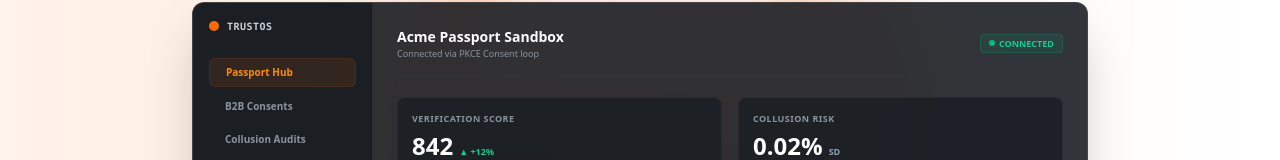
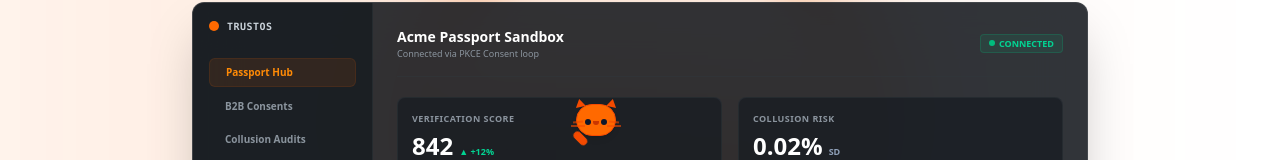
Before and after one commit to Sujoymoulick/Crifolayer-Docs, a React (Vite) app: page / in a window 1280 px wide. Shown: the part 640-800 px from the top of the page. Built offline with nearby package versions, Linux system fonts and the light colour scheme.

Commit message:
feat: add interactive screen pet mascot (cute orange cat) wandering across the website

```diff
--- a/src/App.tsx
+++ b/src/App.tsx
@@ -83,6 +83,88 @@
 
   const searchInputRef = useRef<HTMLInputElement>(null);
   const searchResultsRef = useRef<HTMLDivElement>(null);
+
+  // Screen Pet Mascot State
+  const [pet, setPet] = useState<{
+    x: number;
+    action: 'idle' | 'walking' | 'sleeping' | 'talking';
+    direction: 'left' | 'right';
+    bubbleText: string;
+  }>({
+    x: 45,
+    action: 'idle',
+    direction: 'right',
+    bubbleText: ''
+  });
+
+  // Pet movement AI state machine
+  useEffect(() => {
+    const actionTimer = setInterval(() => {
+      setPet(prev => {
+        if (prev.action === 'talking') return prev; // Do not interrupt speech
+
+        const rand = Math.random();
+        if (rand < 0.4) {
+          // Walk to a new random percentage (5% to 85%)
+          const newX = Math.floor(Math.random() * 80) + 5;
+          const direction = newX > prev.x ? 'right' : 'left';
+          return {
+            ...prev,
+            x: newX,
+            action: 'walking',
+            direction
+          };
+        } else if (rand < 0.7) {
+          return {
+            ...prev,
+            action: 'sleeping'
+          };
+        } else {
+          return {
+            ...prev,
+            action: 'idle'
+          };
+        }
+      });
+    }, 8000);
+
+    return () => clearInterval(actionTimer);
+  }, []);
+
+  // Return walking to idle after transition
+  useEffect(() => {
+    if (pet.action === 'walking') {
+      const timer = setTimeout(() => {
+        setPet(prev => prev.action === 'walking' ? { ...prev, action: 'idle' } : prev);
+      }, 3000);
+      return () => clearTimeout(timer);
+    }
+  }, [pet.action, pet.x]);
+
+  const handlePetClick = () => {
+    const petTalks = [
+      "Security is cat-tastic! 🐾",
+      "Have you checked the B2B OAuth PKCE flow? 🔐",
+      "Remember to salt your compliance hashes! 🧂",
+      "Need help? Press ⌘+K to search! 🔍",
+      "Looking good in orange! 🍊",
+      "My reputation score is 1000/1000! 📈",
+      "Neo4j is great for mapping trust networks! 🕸️",
+      "GDPR Right to Erasure is fully compliant! 🛡️",
+      "Let's protect some gateways! 🛡️"
+    ];
+    const randomSpeech = petTalks[Math.floor(Math.random() * petTalks.length)];
+    setPet(prev => ({
+      ...prev,
+      action: 'talking',
+      bubbleText: randomSpeech
+    }));
+
+    // Reset back to idle after 4 seconds
+    setTimeout(() => {
+      setPet(prev => prev.action === 'talking' ? { ...prev, action: 'idle', bubbleText: '' } : prev);
+    }, 4000);
+  };
 
   const navigateTo = (path: string) => {
     window.history.pushState(null, '', path);
@@ -879,6 +961,82 @@
         </div>
       )}
 
+      {/* Interactive Screen Pet Mascot */}
+      <div
+        className="fixed bottom-4 z-50 pointer-events-auto transition-all duration-[3000ms] ease-in-out select-none"
+        style={{
+          left: `${pet.x}%`,
+          transform: pet.direction === 'left' ? 'scaleX(-1)' : 'scaleX(1)'
+        }}
+      >
+        {/* Speech Bubble */}
+        {pet.action === 'talking' && (
+          <div
+            className="absolute bottom-14 left-1/2 -translate-x-1/2 w-48 bg-white dark:bg-[#161b22] border-2 border-orange-500 rounded-lg p-2 text-[10px] font-semibold text-slate-800 dark:text-[#c9d1d9] shadow-lg leading-snug animate-fade-in animate-duration-200"
+            style={{ transform: pet.direction === 'left' ? 'scaleX(-1) translateX(50%)' : 'scaleX(1) translateX(-50%)' }}
+          >
+            {pet.bubbleText}
+            {/* Bubble arrow */}
+            <div className="absolute -bottom-2.5 left-1/2 -translate-x-1/2 w-0 h-0 border-l-[6px] border-l-transparent border-r-[6px] border-r-transparent border-t-[8px] border-t-orange-500" />
+            <div className="absolute -bottom-2 left-1/2 -translate-x-1/2 w-0 h-0 border-l-[5px] border-l-transparent border-r-[5px] border-r-transparent border-t-[7px] border-t-white dark:border-t-[#161b22]" />
+          </div>
+        )}
+
+        {/* Sleeping indicator */}
+        {pet.action === 'sleeping' && (
+          <div
+            className="absolute bottom-10 left-8 text-xs font-bold text-orange-500 dark:text-orange-400 font-mono animate-bounce flex gap-0.5"
+            style={{ transform: pet.direction === 'left' ? 'scaleX(-1)' : 'scaleX(1)' }}
+          >
+            <span>Z</span><span className="text-[10px] animate-pulse">z</span><span className="text-[8px] opacity-70">z</span>
+          </div>
+        )}
+
+        {/* Cute CSS Orange Cat */}
+        <div
+          onClick={handlePetClick}
+          className={`relative w-10 h-10 cursor-pointer group transition-transform hover:scale-110 active:scale-95 ${
+            pet.action === 'walking' ? 'animate-bounce' : ''
+          }`}
+        >
+          {/* Orange Cat Body Container */}
+          <div className="w-10 h-8 bg-orange-500 rounded-full relative flex items-center justify-center border border-orange-600 shadow-md">
+            {/* Left Ear */}
+            <div className="absolute -top-1.5 -left-0.5 w-0 h-0 border-l-[5px] border-l-transparent border-r-[5px] border-r-transparent border-b-[8px] border-b-orange-600 -rotate-12 group-hover:-rotate-6 transition-transform" />
+            {/* Right Ear */}
+            <div className="absolute -top-1.5 -right-0.5 w-0 h-0 border-l-[5px] border-l-transparent border-r-[5px] border-r-transparent border-b-[8px] border-b-orange-600 rotate-12 group-hover:rotate-6 transition-transform" />
+
+            {/* Cat Face */}
+            <div className="flex gap-2.5 items-center justify-center mt-1">
+              {/* Eyes */}
+              {pet.action === 'sleeping' ? (
+                <>
+                  <span className="text-[7px] text-orange-700 font-bold -mt-1.5">^</span>
+                  <span className="text-[7px] text-orange-700 font-bold -mt-1.5">^</span>
+                </>
+              ) : (
+                <>
+                  <span className="w-1.5 h-1.5 rounded-full bg-slate-900" />
+                  <span className="w-1.5 h-1.5 rounded-full bg-slate-900" />
+                </>
+              )}
+            </div>
+
+            {/* Nose/Mouth */}
+            <div className="absolute bottom-2.5 left-1/2 -translate-x-1/2 w-1.5 h-1 rounded-t-none rounded-b-full bg-orange-700" />
+
+            {/* Whiskers */}
+            <div className="absolute top-4 -left-1 w-2.5 h-0.5 bg-orange-600/60 -rotate-6" />
+            <div className="absolute top-5 -left-1.5 w-3.5 h-0.5 bg-orange-600/60" />
+            <div className="absolute top-4 -right-1 w-2.5 h-0.5 bg-orange-600/60 rotate-6" />
+            <div className="absolute top-5 -right-1.5 w-3.5 h-0.5 bg-orange-600/60" />
+          </div>
+
+          {/* Tail */}
+          <div className="absolute -bottom-1 -left-1.5 w-4 h-2 bg-orange-600 rounded-full origin-right rotate-45 animate-pulse" />
+        </div>
+      </div>
+
     </div>
   );
 }
```
Also changed, not shown: scratch/rendered.html (+1 -1 lines).
